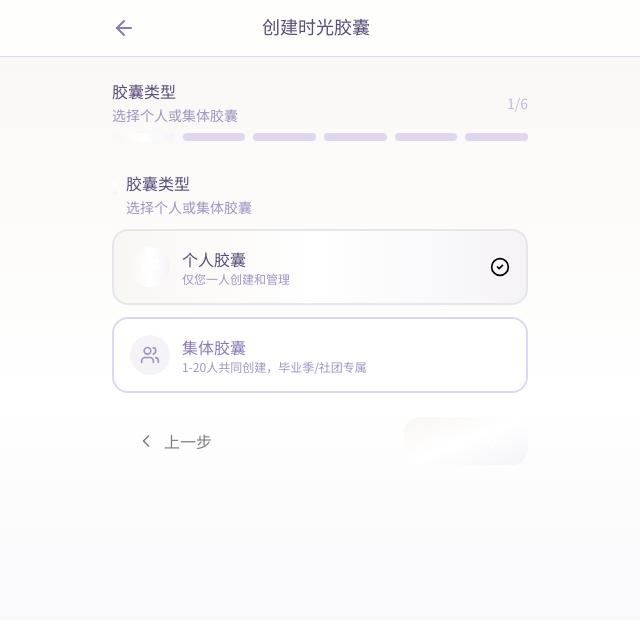
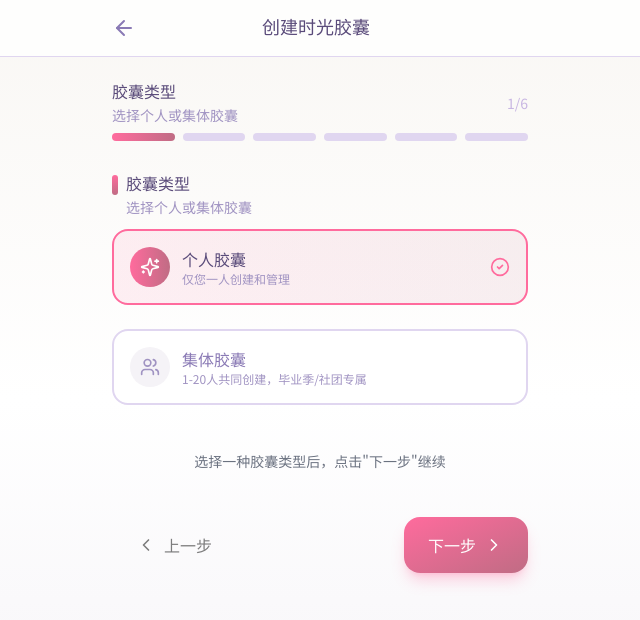
Before and after one commit to Jialearthur/Campus-fun-time-capsule, a React (Vite) app: page /create in a window 1280 px wide. Shown: the top 620 px of the page, without its empty margins (320-960 px from the left). Built offline with nearby package versions, Linux system fonts and the light colour scheme; a web font is replaced by a local one.

Commit message:
feat: 校园时光胶囊网站PRD文档
Co-authored-by: traeagent <traeagent@users.noreply.github.com>

```diff
--- a/src/pages/CreateCapsule.tsx
+++ b/src/pages/CreateCapsule.tsx
@@ -437,7 +437,7 @@ export default function CreateCapsule() {
         <form onSubmit={handleSubmit} className="space-y-6">
           {currentStep === 1 && (
             <Section title="胶囊类型" subtitle="选择个人或集体胶囊">
-              <div className="space-y-3">
+              <div className="space-y-6">
                 <ToggleButton
                   active={!isGroup}
                   onClick={() => setIsGroup(false)}
@@ -452,6 +452,11 @@ export default function CreateCapsule() {
                   title="集体胶囊"
                   description="1-20人共同创建，毕业季/社团专属"
                 />
+                <div className="h-16 flex items-center justify-center">
+                  <p className="text-sm text-gray-500 text-center">
+                    选择一种胶囊类型后，点击"下一步"继续
+                  </p>
+                </div>
               </div>
             </Section>
           )}
@@ -850,7 +855,7 @@ export default function CreateCapsule() {
               <button
                 type="button"
                 onClick={handleNext}
-                className="flex items-center gap-2 px-6 py-3 bg-gradient-to-br from-candy-pink to-candy-purple text-white rounded-2xl hover:opacity-90 transition-opacity"
+                className="flex items-center gap-2 px-6 py-4 bg-gradient-to-br from-candy-pink to-candy-purple text-white rounded-2xl font-bold shadow-lg shadow-candy-pink/30 hover:opacity-90 transition-all active:scale-95"
               >
                 下一步
                 <ChevronRight className="w-5 h-5" />
@@ -858,7 +863,7 @@ export default function CreateCapsule() {
             ) : (
               <button
                 type="submit"
-                className="px-8 py-3 bg-gradient-to-br from-candy-pink to-candy-purple text-white font-bold rounded-2xl shadow-lg shadow-candy-pink/30 active:scale-[0.98] transition-transform"
+                className="px-8 py-4 bg-gradient-to-br from-candy-pink to-candy-purple text-white font-bold rounded-2xl shadow-lg shadow-candy-pink/30 active:scale-[0.98] transition-transform"
               >
                 封印时光胶囊 ✨
               </button>
--- a/tailwind.config.js
+++ b/tailwind.config.js
@@ -17,6 +17,12 @@ export default {
         'gummy-cream': '#FFF8DC',
         'gummy-gray': '#F5F5F5',
         'gummy-dark': '#4A4A4A',
+        'candy-pink': '#FF6B9D',
+        'candy-purple': '#C06C84',
+        'candy-yellow': '#FFD93D',
+        'candy-orange': '#FF9A8B',
+        'candy-green': '#6BCB77',
+        'candy-teal': '#4ECDC4',
       },
       fontFamily: {
         'title': ['"ZCOOL QingKe HuangYou"', 'cursive'],
```
